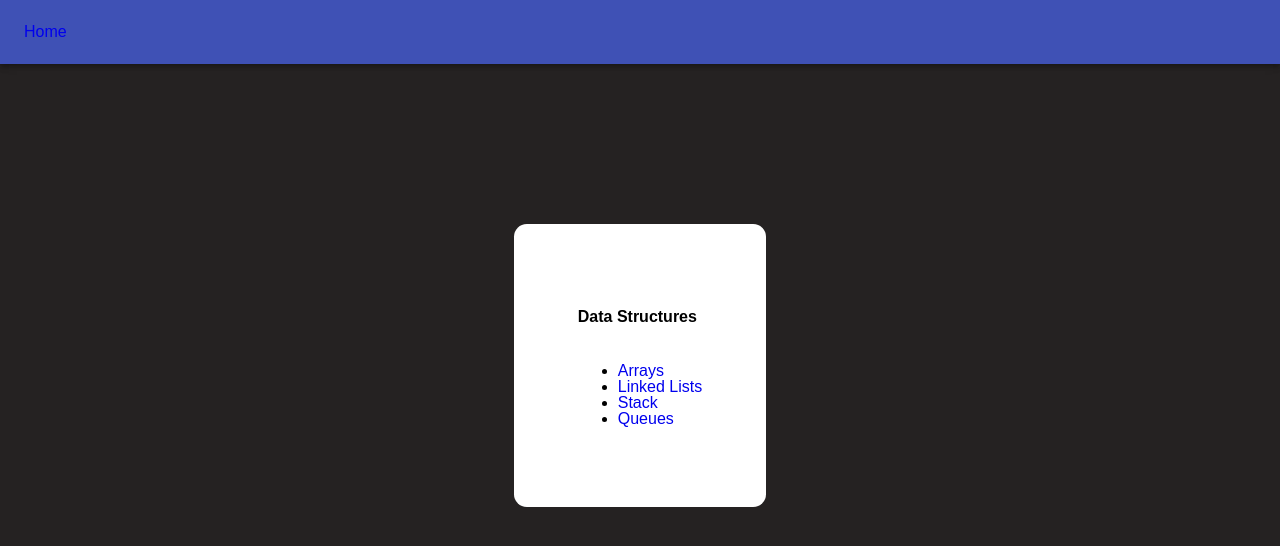
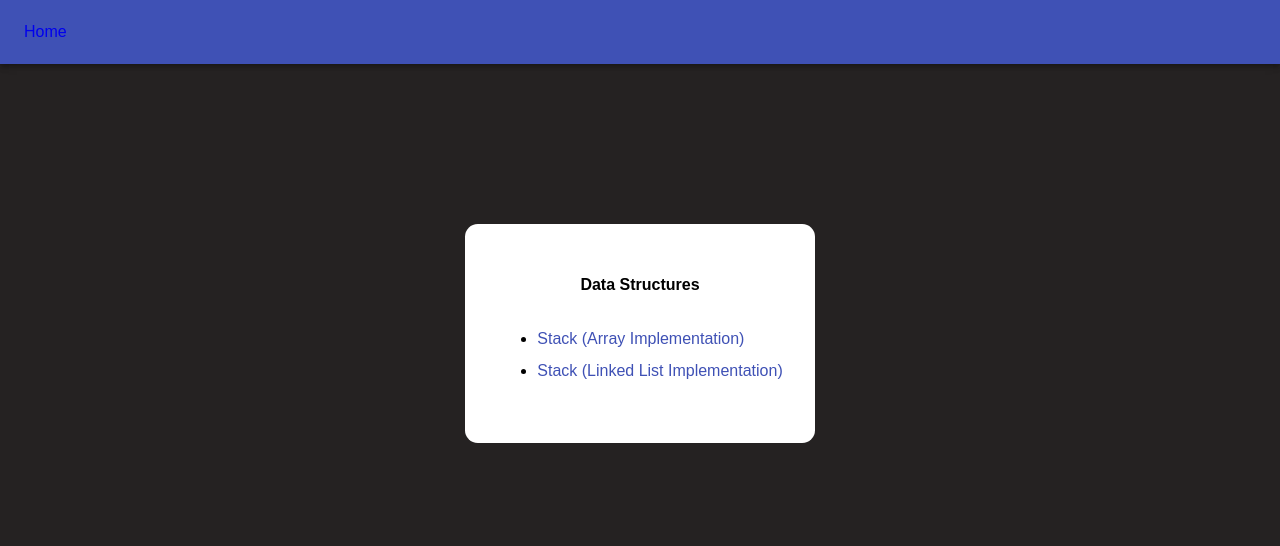
Before and after one commit to mallorysmith64/dsa-visualizer, a React (Create React App) app: page / in a window 1280 px wide. Shown: the top 546 px of the page. Built offline with nearby package versions, Linux system fonts and the light colour scheme.

Commit message:
added stack overflow condition, renamed menu links/pages

```diff
--- a/src/App.jsx
+++ b/src/App.jsx
@@ -1,30 +1,23 @@
+import React from 'react'
 import 'react-hot-loader'
-import React from 'react'
 import { BrowserRouter as Router, Route, Switch } from 'react-router-dom'
 import Nav from './components/Nav'
 import HomePage from './pages/HomePage'
 import NotFound from './pages/NotFound'
 
 // Data Structure Pages
-import Arrays from './pages/Arrays'
-import LinkedLists from './pages/LinkedLists'
-import Stack from './pages/Stack'
-import Queue from './pages/Queue'
+import StackArray from './pages/StackArray'
+import StackLinked from './pages/StackLinked'
 
 function App() {
   return (
     <>
-
       <Router>
-      <Nav/>
+        <Nav />
         <Switch>
           <Route exact path="/" component={HomePage}></Route>
-          <Route exact path="/2" component={Arrays}></Route>
-
-          {/* todo */}
-          <Route exact path="/3" component={LinkedLists}></Route>
-          <Route exact path="/4" component={Stack}></Route>
-          <Route exact path="/5" component={Queue}></Route>
+          <Route exact path="/2" component={StackArray}></Route>
+          <Route exact path="/4" component={StackLinked}></Route>
 
           <Route path="*" component={NotFound}></Route>
         </Switch>
@@ -34,3 +27,8 @@ function App() {
 }
 
 export default App
+
+// import LinkedLists from './pages/LinkedLists'
+// import Queue from './pages/Queue'
+// <Route exact path="/3" component={LinkedLists}></Route>
+// <Route exact path="/5" component={Queue}></Route>
--- a/src/index.css
+++ b/src/index.css
@@ -16,6 +16,10 @@ a:link {
   text-decoration: none !important;
 }
 
+.menu-title {
+  text-align: center;
+}
+
 .paper-container {
   display: flex;
   justify-content: center;
@@ -27,8 +31,21 @@ a:link {
   display: flex;
   flex-direction: column;
   background-color: white;
-  padding: 4em;
+  padding: 2em;
   border-radius: 0.8em;
+}
+
+ul > li {
+  padding-bottom: 1em;
+}
+
+/*change colors for homepage links */
+ul > li > a {
+  color: #3f51b5 !important;
+}
+
+ul > li > a:hover {
+  color: brown !important;
 }
 
 /* second page */
@@ -112,7 +129,7 @@ a:link {
 
 input {
   padding: 0.4em;
-  margin-right:2em;
+  margin-right: 2em;
 }
 
 .buttons {
--- a/src/pages/HomePage.jsx
+++ b/src/pages/HomePage.jsx
@@ -7,19 +7,14 @@ function HomePage() {
     <>
       <div className="paper-container">
         <section className="paper-content">
-          <h4>Data Structures</h4>
+          <h4 className="menu-title">Data Structures</h4>
           <ul>
-          <li>
-              <Link to="/2">Arrays</Link>
+            <li>
+              <Link to="/2">Stack (Array Implementation)</Link>
             </li>
+
             <li>
-              <Link to="/3">Linked Lists</Link>
-            </li>
-            <li>
-              <Link to="/4">Stack</Link>
-            </li>
-            <li>
-              <Link to="/5">Queues</Link>
+              <Link to="/4">Stack (Linked List Implementation)</Link>
             </li>
           </ul>
         </section>
@@ -28,3 +23,13 @@ function HomePage() {
   )
 }
 export default HomePage
+
+/* <li>
+    <Link to="/3">Linked Lists</Link>
+</li>
+
+<li>
+    <Link to="/5">Queues</Link>
+</li>
+
+*/
--- a/src/pages/Stack.jsx
+++ b/src/pages/StackArray.jsx
@@ -1,24 +1,41 @@
 import React, { useState } from 'react'
-import Editor from "./Editor"
+import Editor from './Editor'
 import { Button } from '@material-ui/core'
 import PlayArrowIcon from '@material-ui/icons/PlayArrow'
 import ArrowLeftIcon from '@material-ui/icons/ArrowLeft'
 import ArrowRightIcon from '@material-ui/icons/ArrowRight'
 
-function Stack() {
-  let [push, setPush] = useState('')
-  let [submitted, setSubmitted] = useState(false)
+function StackArray() {
+  let [array, setArray] = useState([])
+  let [field, setField] = useState('')
 
-  const handleChange = event => {
-    setPush(event.target.value)
-     console.log(event.target.value)
+  const handlePush = () => {
+    if (array.length < 5) {
+      setArray([...array, field])
+      console.log('Added element: ', field)
+    } else {
+      console.log('Stack Overflow!')
+      alert("Stack Overflow!")
+    }
   }
 
-  const submitChange = event => {
-    event.preventDefault()
-    console.log('changed')
-    setSubmitted(true)
-    setPush(push)
+  //todo
+  const handlePop = index => {
+    const list = array.splice(index, 1)
+    setArray(list)
+    console.log('Removed Value: ', field)
+  }
+
+  const changeField = event => {
+    console.log(
+      'field',
+      field,
+      'event.target',
+      event.target,
+      'value',
+      event.target.value
+    )
+    setField(event.target.value)
   }
 
   return (
@@ -51,59 +68,55 @@ function Stack() {
         </div>
 
         <section className="operation-container">
-          <form onSubmit={submitChange}>
+          <form>
             <div className="input">
               <input
                 type="text"
-                onChange={handleChange}
-                value={push}
+                onChange={changeField}
+                defaultValue={field}
                 placeholder="enter num or char"
+                maxLength="7"
+                size="12"
               ></input>
             </div>
           </form>
-          <Button onClick={submitChange} value="Submit" variant="contained">
-            Push
-          </Button>
 
           <div className="buttons">
-            <Button variant="contained">Pop</Button>
+            <Button onClick={handlePush} value="Push" variant="contained">
+              Push
+            </Button>
           </div>
 
           <div className="buttons">
-            <Button variant="contained">Clear</Button>
+            <Button onClick={handlePop} value="Pop" variant="contained">
+              Pop
+            </Button>
+          </div>
+
+          <div className="buttons">
+            <Button value="Clear" variant="contained">
+              Clear
+            </Button>
           </div>
         </section>
       </section>
-
-      {/* <section>
-        <div className="buttons" id="read">
-          <Button variant="contained">README.md</Button>
-        </div>
-      </section> */}
 
       <section className="editor-container">
         {Editor}
 
         <section className="squares-container">
-          <button className="square">
-            {submitted === true ? push[0] : ''}
-          </button>
-
-          <button className="square">
-            {submitted === true ? push[1] : ''}
-          </button>
-
-          <button className="square">
-            {submitted === true ? push[2] : ''}
-          </button>
-
-          <button className="square">
-            {submitted === true ? push[3] : ''}
-          </button>
+          {array.map((v, i) => {
+            console.log('array', array, 'i', i, 'v', v)
+            return (
+              <button key={`v${i}`} className="square">
+                {v}
+              </button>
+            )
+          })}
         </section>
       </section>
     </>
   )
 }
 
-export default Stack
+export default StackArray
--- a/src/pages/Arrays.jsx
+++ b/src/pages/StackLinked.jsx
@@ -1,41 +1,30 @@
 import React, { useState } from 'react'
-import Editor from './Editor'
+import Editor from "./Editor"
 import { Button } from '@material-ui/core'
 import PlayArrowIcon from '@material-ui/icons/PlayArrow'
 import ArrowLeftIcon from '@material-ui/icons/ArrowLeft'
 import ArrowRightIcon from '@material-ui/icons/ArrowRight'
 
-function Arrays() {
-  let [array, setArray] = useState([])
-  let [field, setField] = useState('')
+function StackLinked() {
+  let [push, setPush] = useState('')
+  let [submitted, setSubmitted] = useState(false)
 
-  const handlePush = () => {
-    setArray([...array, field])
-    console.log('Input Value: ', field)
+  const handleChange = event => {
+    setPush(event.target.value)
+     console.log(event.target.value)
   }
 
-  const handlePop = index => {
-    const list = array.splice(index,1);
-    setArray(list)
-    console.log("Removed Value: ", field)
-  }
-
-  const changeField = event => {
-    console.log(
-      'field',
-      field,
-      'event.target',
-      event.target,
-      'value',
-      event.target.value
-    )
-    setField(event.target.value)
+  const submitChange = event => {
+    event.preventDefault()
+    console.log('changed')
+    setSubmitted(true)
+    setPush(push)
   }
 
   return (
     <>
       <section className="header">
-        <header>Stack (Array Implementation)</header>
+        <header>Stack (Linked List Implementation)</header>
       </section>
 
       <section className="controller-container">
@@ -62,55 +51,59 @@ function Arrays() {
         </div>
 
         <section className="operation-container">
-          <form>
+          <form onSubmit={submitChange}>
             <div className="input">
               <input
                 type="text"
-                onChange={changeField}
-                defaultValue={field}
+                onChange={handleChange}
+                value={push}
                 placeholder="enter num or char"
-                maxLength="7"
-                size="12"
               ></input>
             </div>
           </form>
+          <Button onClick={submitChange} value="Submit" variant="contained">
+            Push
+          </Button>
 
           <div className="buttons">
-            <Button onClick={handlePush} value="Push" variant="contained">
-              Push
-            </Button>
+            <Button variant="contained">Pop</Button>
           </div>
 
           <div className="buttons">
-            <Button onClick={handlePop} value="Pop" variant="contained">
-              Pop
-            </Button>
-          </div>
-
-          <div className="buttons">
-            <Button value="Clear" variant="contained">
-              Clear
-            </Button>
+            <Button variant="contained">Clear</Button>
           </div>
         </section>
       </section>
+
+      {/* <section>
+        <div className="buttons" id="read">
+          <Button variant="contained">README.md</Button>
+        </div>
+      </section> */}
 
       <section className="editor-container">
         {Editor}
 
         <section className="squares-container">
-          {array.map((v, i) => {
-            console.log('array', array, 'i', i, 'v', v)
-            return (
-              <button key={`v${i}`} className="square">
-                {v}
-              </button>
-            )
-          })}
+          <button className="square">
+            {submitted === true ? push[0] : ''}
+          </button>
+
+          <button className="square">
+            {submitted === true ? push[1] : ''}
+          </button>
+
+          <button className="square">
+            {submitted === true ? push[2] : ''}
+          </button>
+
+          <button className="square">
+            {submitted === true ? push[3] : ''}
+          </button>
         </section>
       </section>
     </>
   )
 }
 
-export default Arrays
+export default StackLinked
```
Also changed, not shown: src/future/LinkedLists.jsx (renamed from src/pages/LinkedLists.jsx), src/future/Queue.jsx (renamed from src/pages/Queue.jsx).
